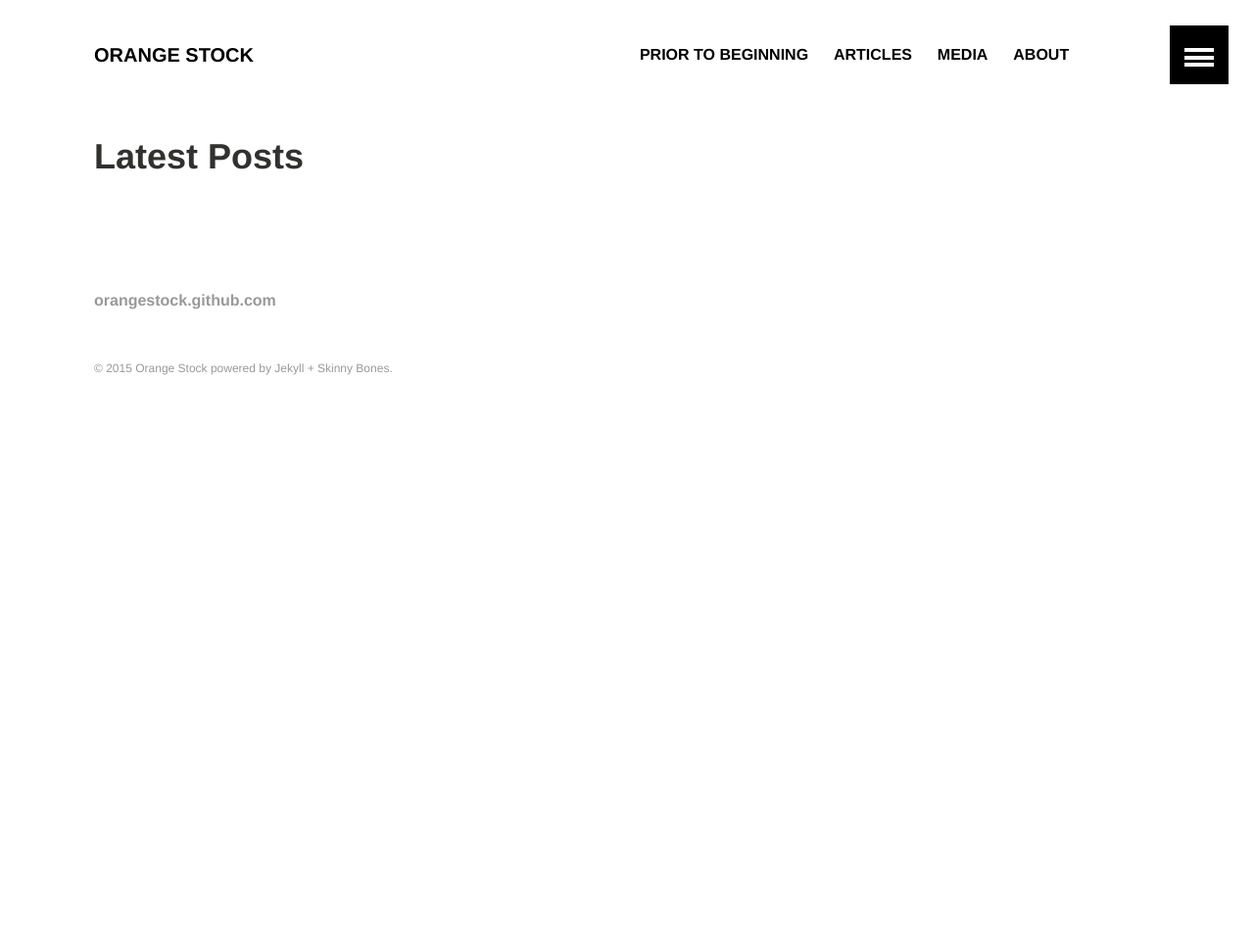
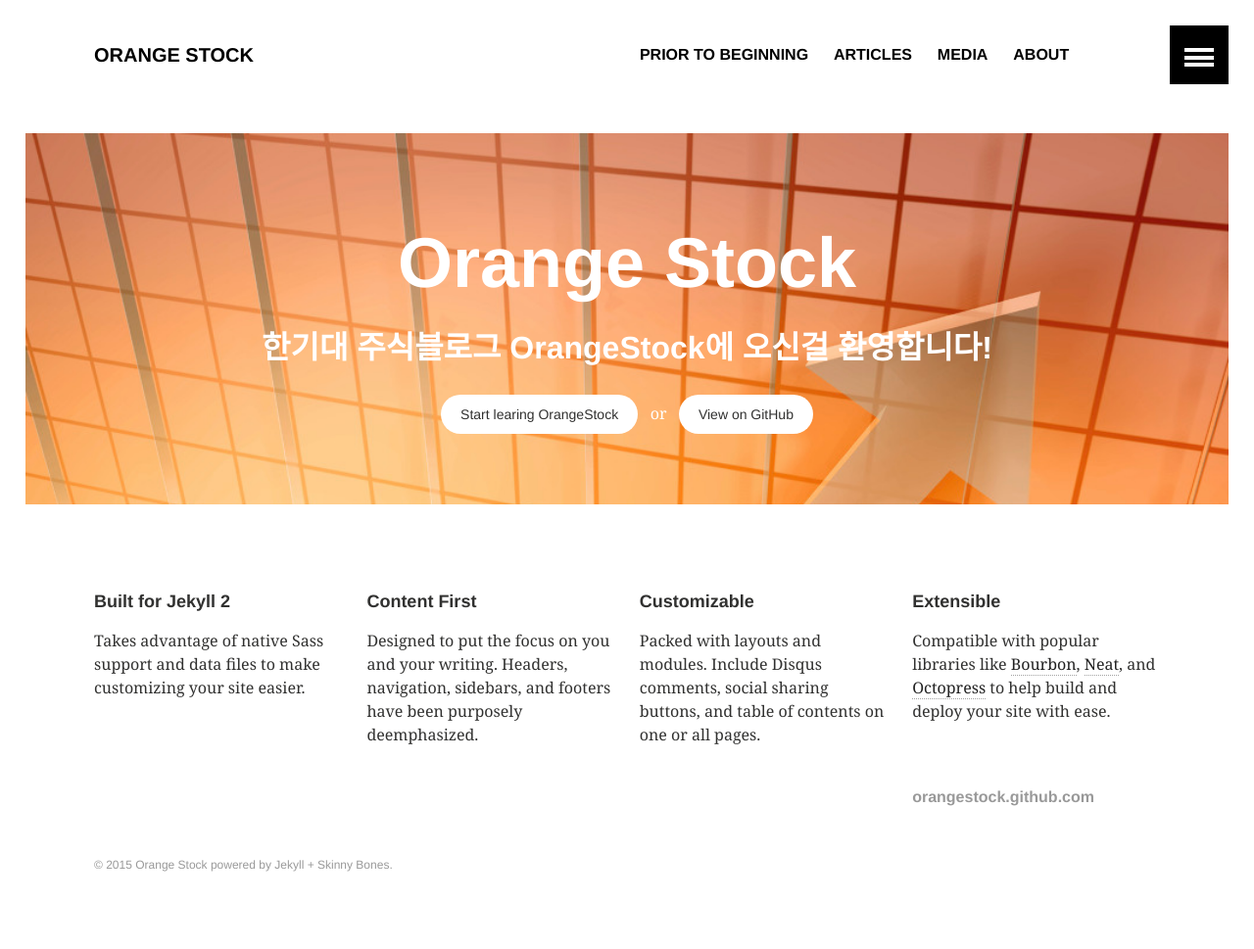
Before and after one commit to orangestock/orangestock.github.com, a Jekyll site: the page built from index.md, in a window 1280 px wide. Shown: the whole page at 98% size. Built offline with Jekyll 4.4.1, drawn with Linux system fonts in a browser that asks for light colours; before the commit the page ends 900 px from its top, so only the background shows below that.

Commit message:
home.html고정

```diff
--- /dev/null
+++ b/_layouts/home.html
@@ -0,0 +1,64 @@
+---
+layout: default
+---
+
+<div id="main" role="main">
+	<div class="wrap">
+		{% if page.image.feature %}
+		<div class="page-feature">
+			<div class="page-image">
+				<img src="{{ site.url }}/images/{{ page.image.feature }}" class="page-feature-image" alt="{{ page.title }}">
+				{% if page.image.credit %}{% include image-credit.html %}{% endif %}
+			</div><!-- /.page-image -->
+		</div><!-- /.page-feature -->
+		{% endif %}
+		<div class="page-title">
+			<h1>{{ page.title }}</h1>
+			{% if page.excerpt %}<h2>{{ page.excerpt }}</h2>{% endif %}
+		</div>
+		<div class="archive-wrap">
+			<div class="page-content">
+				{{ content }}
+			</div><!-- /.page-content -->
+		</div class="archive-wrap"><!-- /.archive-wrap -->
+	</div><!-- /.wrap -->
+</div><!-- /#main -->
+<div id="js-menu-screen" class="menu-screen"></div>
+<div class="page-lead" style="background-image:url(https://github.com/orangestock/orangestock.github.com/blob/master/images/main.jpg?raw=true)">
+      <div class="wrap page-lead-content">
+        <h1>Orange Stock</h1>
+        <h2>한기대 주식블로그 OrangeStock에 오신걸 환영합니다!</h2>
+        <a href="//orangestock.github.io/prior-to-beginnig/" class="btn-inverse">Start learing OrangeStock</a> &nbsp; or &nbsp; <a href="https://github.com/orangestock/orangestock.github.com" class="btn-inverse">View on GitHub</a>
+      </div><!-- /.page-lead-content -->
+    </div>
+
+    <div id="page-wrapper">
+      <div id="main" role="main">
+<div class="wrap">
+<div class="page-content">
+              <div class="tiles">
+
+<div class="tile">
+  <h2 class="post-title">Built for Jekyll 2</h2>
+  <p class="post-excerpt">Takes advantage of native Sass support and data files to make customizing your site easier.</p>
+</div><!-- /.tile -->
+
+<div class="tile">
+  <h2 class="post-title">Content First</h2>
+  <p class="post-excerpt">Designed to put the focus on you and your writing. Headers, navigation, sidebars, and footers have been purposely deemphasized.</p>
+</div><!-- /.tile -->
+
+<div class="tile">
+  <h2 class="post-title">Customizable</h2>
+  <p class="post-excerpt">Packed with layouts and modules. Include Disqus comments, social sharing buttons, and table of contents on one or all pages.</p>
+</div><!-- /.tile -->
+
+<div class="tile">
+  <h2 class="post-title">Extensible</h2>
+  <p class="post-excerpt">Compatible with popular libraries like <a href="http://bourbon.io">Bourbon</a>, <a href="http://neat.bourbon.io/">Neat</a>, and <a href="http://github.com/octopress/octopress">Octopress</a> to help build and deploy your site with ease.</p>
+</div><!-- /.tile -->
+
+</div>
+<!-- /.tiles -->
+
+            </div>
--- a/index.md
+++ b/index.md
@@ -1,5 +1,5 @@
 ---
-layout: archive
+layout: home
 permalink: /
-title: "Latest Posts"
+title: ""
 ---
```
Also changed, not shown: articles.md (line endings or trailing spaces), 3 other files.
